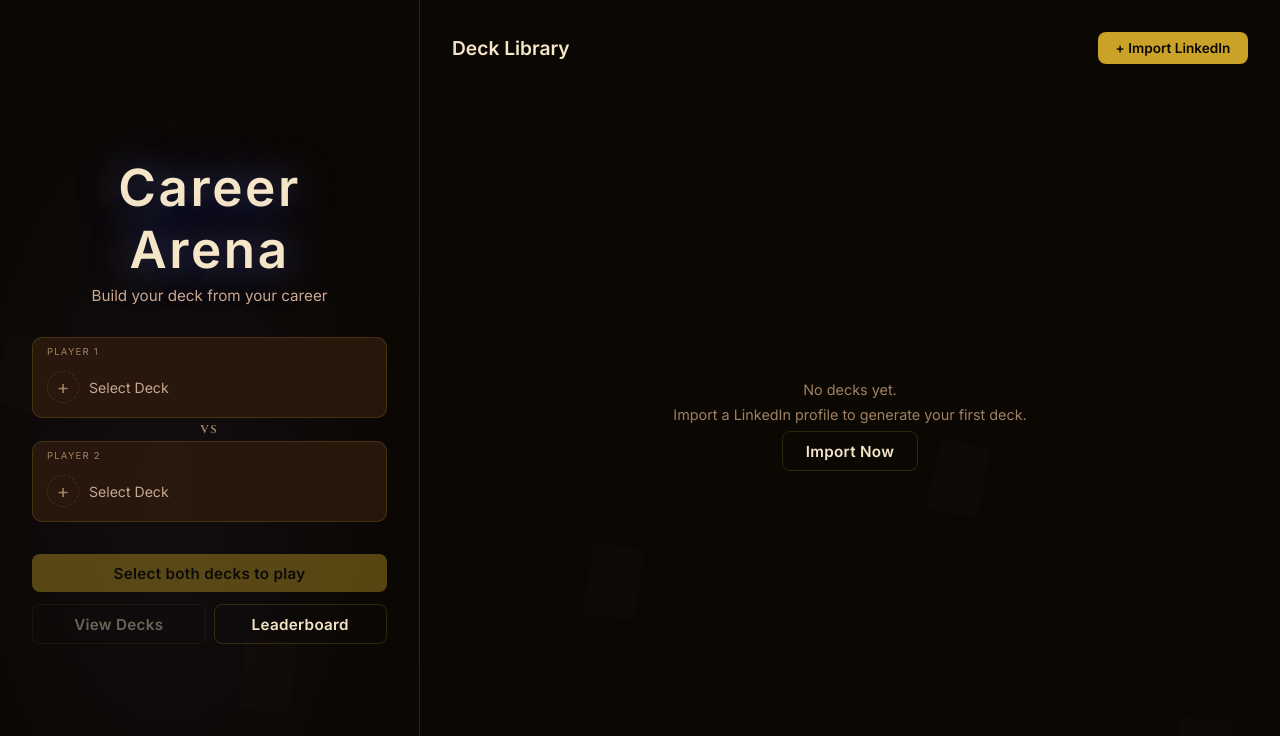
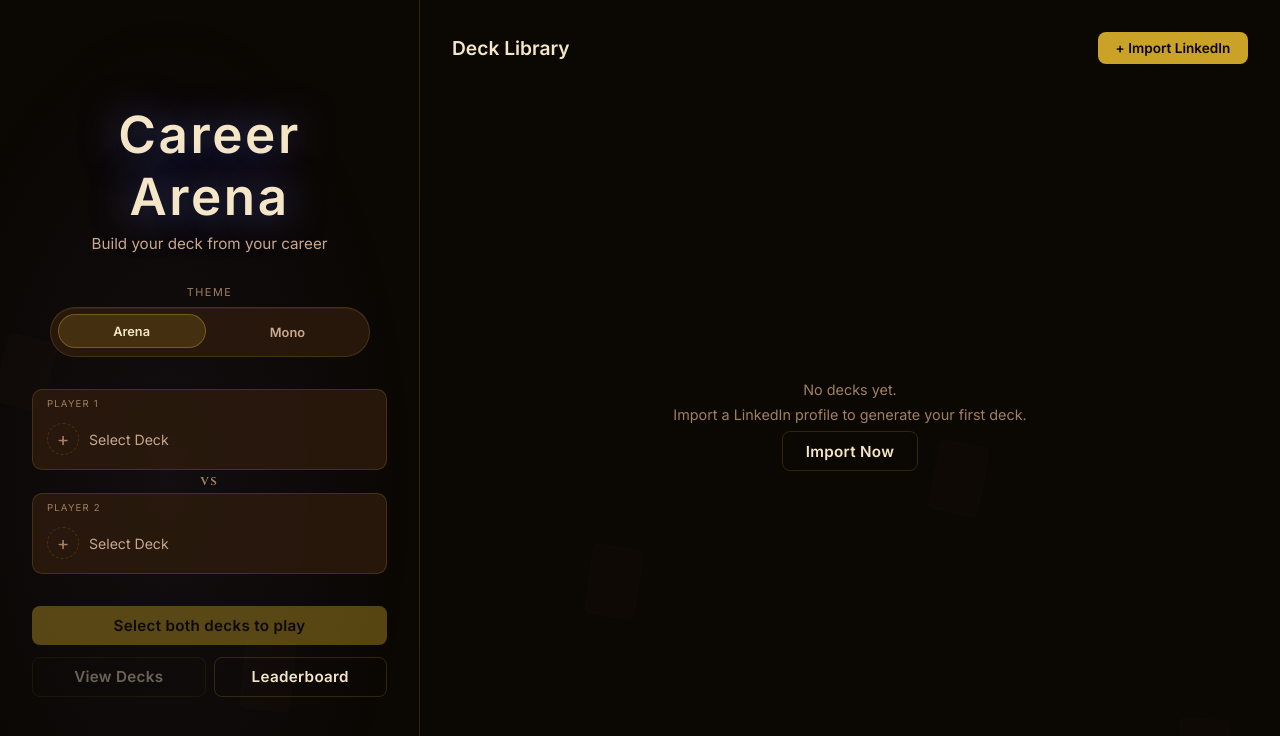
Before and after one commit to Lolitsapug/Career-Arena, a React (Vite) app: page / in a window 1280 px wide. Shown: the top 736 px of the page. Built offline with nearby package versions, Linux system fonts and the light colour scheme.

Commit message:
Theme changer and themes

```diff
--- a/src/App.jsx
+++ b/src/App.jsx
@@ -3,9 +3,11 @@ import MainMenu from './pages/MainMenu'
 import GameBoard from './pages/GameBoard'
 import DeckViewer from './pages/DeckViewer'
 import Leaderboard from './pages/Leaderboard'
+import { ThemeProvider } from './theme'
 
 export default function App() {
   return (
+    <ThemeProvider>
       <BrowserRouter>
         <Routes>
           <Route path="/"            element={<MainMenu />} />
@@ -14,5 +16,6 @@ export default function App() {
           <Route path="/leaderboard" element={<Leaderboard />} />
         </Routes>
       </BrowserRouter>
+    </ThemeProvider>
   )
 }
--- a/src/pages/MainMenu.jsx
+++ b/src/pages/MainMenu.jsx
@@ -4,6 +4,7 @@ import Modal from '../components/ui/Modal'
 import Button from '../components/ui/Button'
 import Avatar from '../components/ui/Avatar'
 import { useDeckStore } from '../store/deckStore'
+import { useTheme } from '../theme'
 import styles from './MainMenu.module.css'
 
 // Convert a saved deck (from deckStore) into a profile object for createInitialState
@@ -23,6 +24,7 @@ function deckToProfile(deck) {
 export default function MainMenu() {
   const navigate = useNavigate()
   const { savedDecks, player1Deck, player2Deck, isGenerating, generateError, generateDeck, selectDeck, deleteSavedDeck, clearSlot } = useDeckStore()
+  const { theme, setTheme, themes } = useTheme()
 
   const [importModal, setImportModal]   = useState(false)
   const [profileInput, setProfileInput] = useState('')
@@ -83,6 +85,24 @@ export default function MainMenu() {
           <div className={styles.logo}>
             <h1 className={styles.title}>Career Arena</h1>
             <p className={styles.tagline}>Build your deck from your career</p>
+          </div>
+
+          <div className={styles.themeSwitcher}>
+            <span className={styles.themeLabel}>Theme</span>
+            <div className={styles.themeToggle} role="tablist" aria-label="Theme selection">
+              {themes.map(option => (
+                <button
+                  key={option.id}
+                  type="button"
+                  role="tab"
+                  aria-selected={theme === option.id}
+                  className={`${styles.themeOption} ${theme === option.id ? styles.themeOptionActive : ''}`}
+                  onClick={() => setTheme(option.id)}
+                >
+                  {option.label}
+                </button>
+              ))}
+            </div>
           </div>
 
           {/* Player slots */}
--- a/src/pages/MainMenu.module.css
+++ b/src/pages/MainMenu.module.css
@@ -50,17 +50,68 @@
   gap: 2rem;
   padding: 2.5rem 2rem;
   border-right: 1px solid var(--border-subtle);
-  background: radial-gradient(ellipse at 40% 60%, rgba(125,139,255,0.06) 0%, transparent 70%);
+  background: var(--main-menu-left-glow);
 }
 
 .logo {
   text-align: center;
 }
 
+.themeSwitcher {
+  width: min(100%, 320px);
+  display: flex;
+  flex-direction: column;
+  gap: 0.5rem;
+}
+
+.themeLabel {
+  font-size: 0.68rem;
+  text-transform: uppercase;
+  letter-spacing: 0.14em;
+  color: var(--text-dim);
+  text-align: center;
+}
+
+.themeToggle {
+  display: grid;
+  grid-template-columns: repeat(2, minmax(0, 1fr));
+  gap: 0.5rem;
+  padding: 0.45rem;
+  border-radius: 999px;
+  border: 1px solid var(--border-subtle);
+  background: var(--bg-surface);
+  box-shadow: inset 0 1px 0 var(--theme-toggle-highlight);
+}
+
+.themeOption {
+  border: 1px solid transparent;
+  border-radius: 999px;
+  padding: 0.55rem 0.9rem;
+  background: transparent;
+  color: var(--text-muted);
+  font-size: 0.8rem;
+  font-weight: 600;
+  cursor: pointer;
+  transition: background 150ms, border-color 150ms, color 150ms, transform 150ms;
+  font-family: inherit;
+}
+
+.themeOption:hover {
+  color: var(--text-primary);
+  border-color: var(--border-subtle);
+}
+
+.themeOptionActive {
+  background: var(--theme-toggle-active-bg);
+  border-color: var(--theme-toggle-active-border);
+  color: var(--theme-toggle-active-text);
+  transform: translateY(-1px);
+}
+
 .title {
   font-size: clamp(2rem, 4vw, 3.2rem);
   color: var(--text-primary);
-  text-shadow: 0 0 40px rgba(125,139,255,0.5), 0 0 80px rgba(125,139,255,0.2);
+  text-shadow: var(--title-glow);
   letter-spacing: 0.05em;
   margin-bottom: 0.4rem;
 }
@@ -324,8 +375,8 @@
   border-radius: 4px;
 }
 
-.badge1 { background: rgba(125,139,255,0.2); color: var(--accent-primary); }
-.badge2 { background: rgba(167,139,250,0.2); color: var(--accent-secondary); }
+.badge1 { background: var(--badge-primary-bg); color: var(--accent-primary); }
+.badge2 { background: var(--badge-secondary-bg); color: var(--accent-secondary); }
 
 .deckActions {
   display: flex;
@@ -352,7 +403,7 @@
   place-items: center;
 }
 
-.viewBtn:hover { border-color: var(--accent-secondary); background: rgba(167,139,250,0.1); }
+.viewBtn:hover { border-color: var(--accent-secondary); background: var(--button-secondary-hover-bg); }
 
 .assignBtn {
   width: 24px;
--- a/src/styles.css
+++ b/src/styles.css
@@ -32,8 +32,63 @@
   --text-muted:     #c9a890;
   --accent-primary: #c9a227;
   --accent-secondary:#3b82f6;
+  --accent-gold:    #f0c842;
   --accent-success: #22c55e;
   --accent-danger:  #ef4444;
+  --title-glow: 0 0 40px rgba(125,139,255,0.5), 0 0 80px rgba(125,139,255,0.2);
+  --main-menu-left-glow: radial-gradient(ellipse at 40% 60%, rgba(125,139,255,0.06) 0%, transparent 70%);
+  --badge-primary-bg: rgba(125,139,255,0.2);
+  --badge-secondary-bg: rgba(167,139,250,0.2);
+  --button-secondary-hover-bg: rgba(167,139,250,0.1);
+  --theme-toggle-highlight: rgba(255,255,255,0.05);
+  --theme-toggle-active-bg: rgba(201,162,39,0.18);
+  --theme-toggle-active-border: rgba(201,162,39,0.4);
+  --theme-toggle-active-text: #f5e6c8;
+}
+
+:root[data-theme='arena'] {
+  color-scheme: dark;
+}
+
+:root[data-theme='mono'] {
+  color-scheme: dark;
+  --board-bg:      #080808;
+  --board-felt:    radial-gradient(ellipse at 50% 50%, #171717 0%, #090909 100%);
+  --gold:          #f1f1f1;
+  --gold-light:    #ffffff;
+  --green-glow:    #d4d4d4;
+  --red-glow:      #f5f5f5;
+  --blue-glow:     #d4d4d4;
+  --purple-glow:   #bdbdbd;
+  --card-bg:       #f5f5f5;
+  --card-border:   #6e6e6e;
+  --minion-bg:     #161616;
+  --mana-full:     #f5f5f5;
+  --mana-empty:    #2c2c2c;
+  --hero-bg:       linear-gradient(135deg, #0f0f0f, #232323);
+  --shadow-gold:   0 0 12px rgba(255,255,255,0.16);
+  --text-light:    #fafafa;
+  --text-dim:      #8f8f8f;
+  --bg-deep:       #050505;
+  --bg-surface:    rgba(15,15,15,0.92);
+  --bg-raised:     rgba(26,26,26,0.96);
+  --border-subtle: rgba(255,255,255,0.14);
+  --text-primary:  #f7f7f7;
+  --text-muted:    #bbbbbb;
+  --accent-primary:#ffffff;
+  --accent-secondary:#cfcfcf;
+  --accent-gold:   #ffffff;
+  --accent-success:#d6d6d6;
+  --accent-danger: #f0f0f0;
+  --title-glow: 0 0 32px rgba(255,255,255,0.12);
+  --main-menu-left-glow: radial-gradient(ellipse at 40% 60%, rgba(255,255,255,0.06) 0%, transparent 70%);
+  --badge-primary-bg: rgba(255,255,255,0.1);
+  --badge-secondary-bg: rgba(255,255,255,0.06);
+  --button-secondary-hover-bg: rgba(255,255,255,0.08);
+  --theme-toggle-highlight: rgba(255,255,255,0.04);
+  --theme-toggle-active-bg: rgba(255,255,255,0.12);
+  --theme-toggle-active-border: rgba(255,255,255,0.28);
+  --theme-toggle-active-text: #ffffff;
 }
 
 body {
@@ -43,6 +98,7 @@ body {
   /* overflow is managed per-page via CSS Modules */
   min-height: 100vh;
   width: 100vw;
+  transition: background 180ms ease, color 180ms ease;
 }
 
 /* ── Setup Screen ─────────────────────────────────────────────────────────── */
--- /dev/null
+++ b/src/theme.jsx
@@ -0,0 +1,44 @@
+import { createContext, useContext, useEffect, useState } from 'react'
+
+const THEME_STORAGE_KEY = 'career-arena-theme'
+
+export const THEME_OPTIONS = [
+  { id: 'arena', label: 'Arena' },
+  { id: 'mono', label: 'Mono' },
+]
+
+const ThemeContext = createContext(null)
+
+function getInitialTheme() {
+  if (typeof window === 'undefined') return THEME_OPTIONS[0].id
+
+  const storedTheme = window.localStorage.getItem(THEME_STORAGE_KEY)
+  return THEME_OPTIONS.some(option => option.id === storedTheme)
+    ? storedTheme
+    : THEME_OPTIONS[0].id
+}
+
+export function ThemeProvider({ children }) {
+  const [theme, setTheme] = useState(getInitialTheme)
+
+  useEffect(() => {
+    document.documentElement.dataset.theme = theme
+    window.localStorage.setItem(THEME_STORAGE_KEY, theme)
+  }, [theme])
+
+  return (
+    <ThemeContext.Provider value={{ theme, setTheme, themes: THEME_OPTIONS }}>
+      {children}
+    </ThemeContext.Provider>
+  )
+}
+
+export function useTheme() {
+  const context = useContext(ThemeContext)
+
+  if (!context) {
+    throw new Error('useTheme must be used within a ThemeProvider')
+  }
+
+  return context
+}
```
Lines whose indentation alone changed are shown as unchanged.
